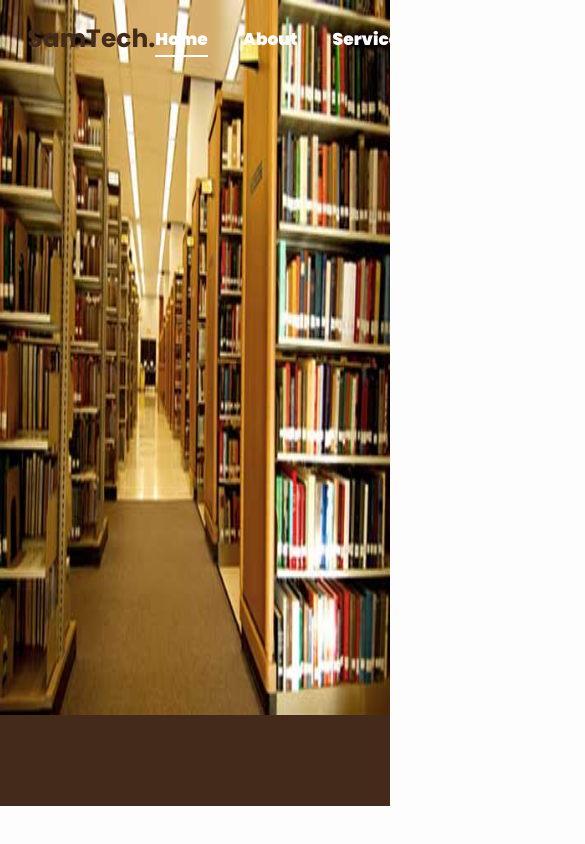
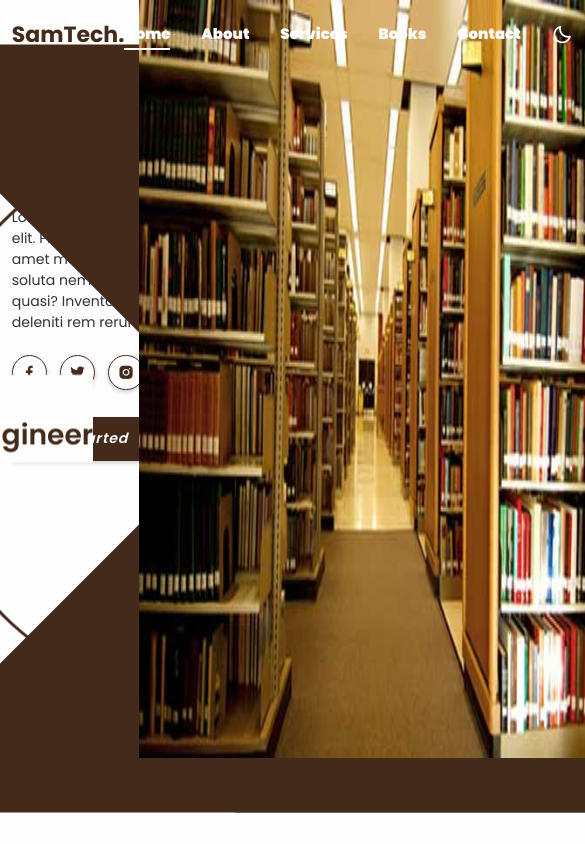
Before and after one commit to SamTech-Africa/library_management_system_frontend, a React (Create React App) app: page / in a window 390 px wide. Shown: the top 844 px of the page, 585 px wide, since content can reach past the window. Built offline with nearby package versions, Linux system fonts and the light colour scheme.

Commit message:
Reponsiveness

```diff
--- a/src/index.css
+++ b/src/index.css
@@ -60,3 +60,55 @@ span {
   text-align: center;
 
 }
+@media (max-width: 1200px) {
+  html {
+    font-size: 55%;
+  }
+
+
+
+  .home .profession-container {
+    height: 85.8rem;
+    width: 100%;
+  }
+
+
+  .home .profession-container .profession-box {
+    right: -10rem;
+    height: 85rem;
+  }
+
+  .home .profession-container .overlay {
+    right: -10rem;
+
+  }
+
+  .home-img img {
+    height: 758px;
+    width: 480px;
+    right: -10rem;
+  }
+
+}
+
+@media (max-width: 1024px) {
+  .header {
+    padding: 2rem 3%;
+  }
+
+  section {
+    padding: 10rem 3% 2rem;
+  }
+
+  .home .profession-container .profession-box {
+    right: -22rem;
+  }
+
+  .home .profession-container .overlay {
+    right: -26rem;
+  }
+
+  .home-img img {
+    right: -26rem;
+  }
+}
```
